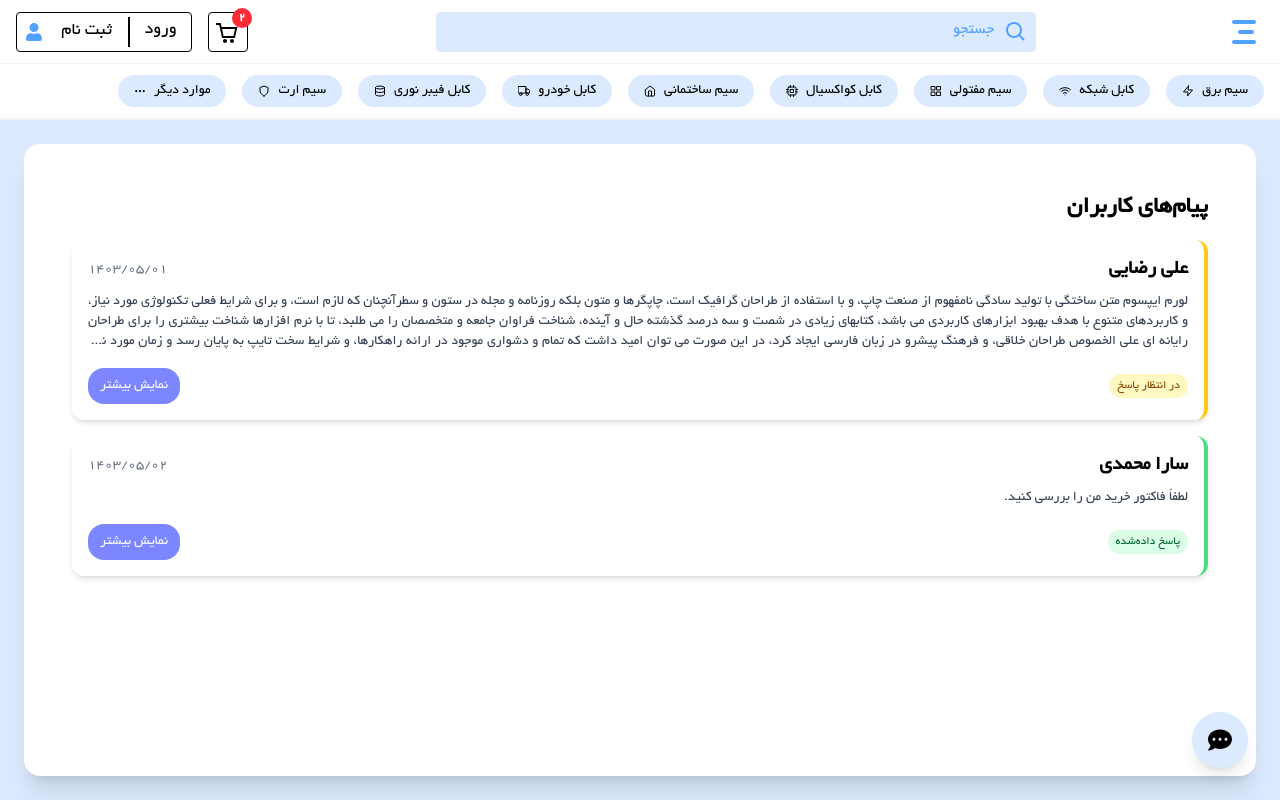
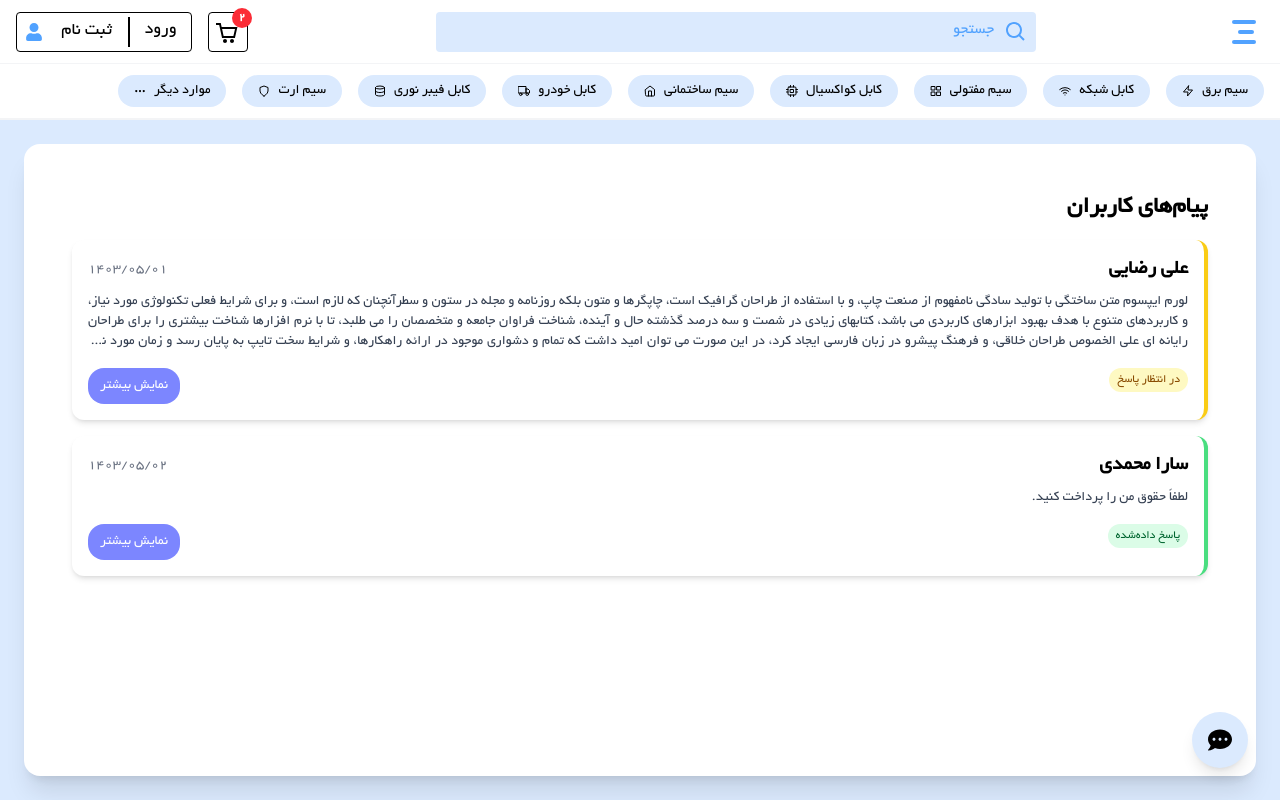
Before and after one commit to ErfanGh83/wireshop, a Next.js app: page /support in a window 1280 px wide. Built offline with nearby package versions, Linux system fonts and the light colour scheme; a web font is replaced by a local one.

Commit message:
fix: added full view and form to reply message

```diff
--- a/src/app/support/page.tsx
+++ b/src/app/support/page.tsx
@@ -5,7 +5,7 @@ function page() {
   return (
     <MainLayout>
       <div className=" overflow-y-auto size-full bg-blue-100 dark:bg-slate-500 dark:text-gray-100 flex justify-center items-center md:p-6 p-2 overflow-auto">
-        <div className="bg-white dark:bg-slate-600 shadow-xl overflow-y-auto md:overflow-y-hidden rounded-2xl md:p-6 p-4 w-full h-full">
+        <div className="bg-white dark:bg-slate-600 shadow-xl overflow-y-auto rounded-2xl md:p-6 p-4 w-full h-full">
           <SupportMessageContainer />
         </div>
       </div>
--- a/src/components/supportPage/SupportMessageContainer.tsx
+++ b/src/components/supportPage/SupportMessageContainer.tsx
@@ -6,6 +6,7 @@ interface Message {
   message: string;
   date: string;
   status: "pending" | "replied";
+  repliedMessage?: string
 }
 
 const messages: Message[] = [
@@ -20,9 +21,10 @@ const messages: Message[] = [
   {
     id: 2,
     userName: "سارا محمدی",
-    message: "لطفاً فاکتور خرید من را بررسی کنید.",
+    message: "لطفاً حقوق من را پرداخت کنید.",
     date: "۱۴۰۳/۰۵/۰۲",
     status: "replied",
+    repliedMessage: "در اسرع وقت پرداخت میشود 😁"
   },
 ];
 
@@ -38,6 +40,7 @@ function SupportMessageContainer() {
           message={msg.message}
           status={msg.status}
           userName={msg.userName}
+          repliedMessage={ msg.repliedMessage || "" }
         />
       ))}
     </div>
--- a/src/components/supportPage/SupportMessageItem.tsx
+++ b/src/components/supportPage/SupportMessageItem.tsx
@@ -1,11 +1,25 @@
+"use client";
+
+import { useState } from "react";
+import { motion } from "framer-motion";
+
 interface Props {
   status: "pending" | "replied";
   userName: string;
   date: string;
   message: string;
+  repliedMessage: string;
 }
 
-function SupportMessageItem({ date, message, status, userName }: Props) {
+function SupportMessageItem({
+  date,
+  message,
+  status,
+  userName,
+  repliedMessage,
+}: Props) {
+  const [isMaximized, setIsMaximized] = useState<boolean>(false);
+
   return (
     <div
       className="bg-white dark:bg-slate-700 rounded-xl shadow-md p-4 space-y-2 border-r-4"
@@ -17,11 +31,26 @@ function SupportMessageItem({ date, message, status, userName }: Props) {
         <span className="font-semibold text-xl">{userName}</span>
         <span className="text-sm text-gray-500 dark:text-gray-400">{date}</span>
       </div>
-      <p className="text-gray-700 dark:text-gray-200 line-clamp-4 md:line-clamp-3 text-justify text-ellipsis text-sm">
+      <p
+        className={` ${
+          isMaximized ? "" : " line-clamp-4 md:line-clamp-3 "
+        } text-gray-700 dark:text-gray-200 text-justify transition-all ease-in-out text-ellipsis text-sm`}
+      >
         {message}
       </p>
 
-      <div className="flex justify-between items-center pt-2">
+      {isMaximized && (
+        <motion.textarea
+          initial={{ opacity: 0, y: -10 }}
+          animate={{ opacity: 1, y: 0 }}
+          value={repliedMessage}
+          disabled={status == "replied"}
+          placeholder="پاسخ شما..."
+          className="w-full mt-2 px-3 py-2 rounded-lg border border-gray-300 dark:border-gray-500 dark:bg-slate-600 dark:text-gray-100 focus:outline-none focus:ring-2 focus:ring-blue-400 text-sm resize-none min-h-[80px]"
+        />
+      )}
+
+      <div className="flex justify-between items-start pt-2">
         <span
           className={`text-xs font-medium px-2 py-1 rounded-full ${
             status === "pending"
@@ -32,9 +61,19 @@ function SupportMessageItem({ date, message, status, userName }: Props) {
           {status === "pending" ? "در انتظار پاسخ" : "پاسخ داده‌شده"}
         </span>
 
-        <button className="bg-indigo-400 px-3 py-2 rounded-2xl dark:text-blue-300 text-white cursor-pointer hover:bg-indigo-300 transition-all active:bg-indigo-200 text-sm">
-          نمایش بیشتر
-        </button>
+        <div className="flex flex-col-reverse md:flex-row gap-3">
+          {isMaximized && (
+            <button className="bg-blue-50 py-2 px-3 select-none text-sm rounded-2xl cursor-pointer hover:bg-blue-100 text-gray-700 hover:text-gray-900 active:bg-blue-200 transition-all">
+              ارسال پاسخ
+            </button>
+          )}
+          <button
+            onClick={() => setIsMaximized((prev) => !prev)}
+            className="bg-indigo-400 px-3 select-none py-2 rounded-2xl dark:text-blue-300 text-white cursor-pointer hover:bg-indigo-300 transition-all active:bg-indigo-200 text-sm"
+          >
+            {isMaximized ? "نمایش کمتر" : "نمایش بیشتر"}
+          </button>
+        </div>
       </div>
     </div>
   );
```
